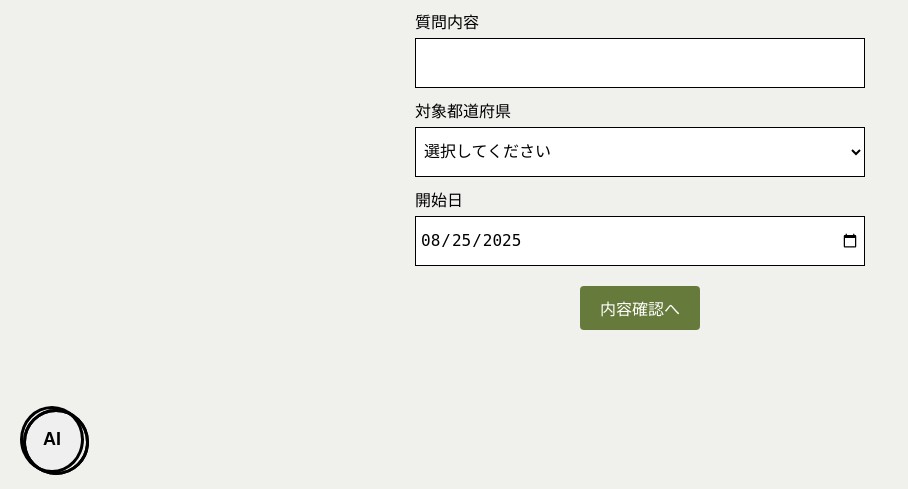
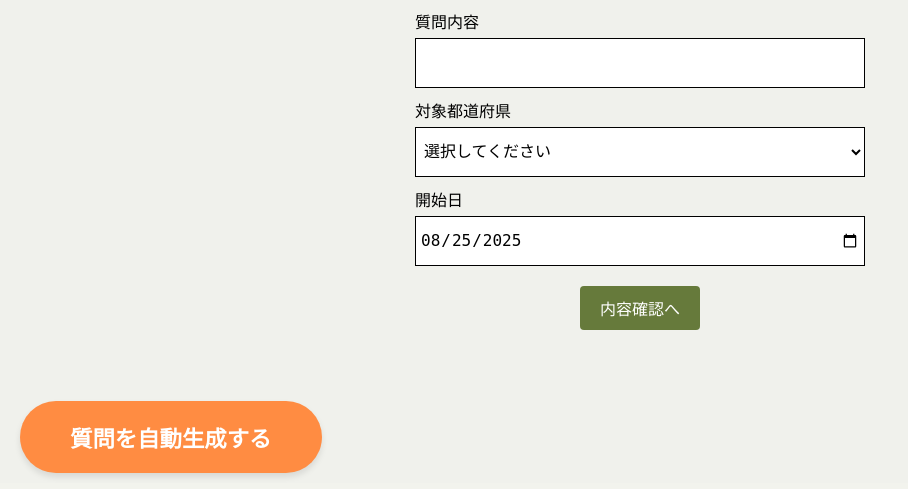
Before and after one commit to kokoro-12-11/2025U22, a Flask app: page /admin_board_create in a window 1280 px wide. Shown: the part 317-806 px from the top of the page, without its empty margins (0-908 px from the left). Run offline with Flask 3, Linux system fonts and the light colour scheme; the visitor is signed in with stand-in values (Sample User, id 1); parts of the project's set-up code (start-up, migrations or seed data) failed here and were passed over.

Commit message:
20250825/1658
Aiボタン

```diff
--- a/develop/static/css/admin_board_create.css
+++ b/develop/static/css/admin_board_create.css
@@ -105,7 +105,7 @@ main h2 {
 }
 
 /* AIロゴ */
-.ai_logo {
+/* .ai_logo {
   position: absolute;
   bottom: 10px;
   left: 20px;
@@ -132,4 +132,30 @@ main h2 {
   top: 0;
   left: 0;
   transform: rotate(45deg);
+} */
+
+
+
+.ai_logo {
+  position: absolute;
+  bottom: 10px;
+  left: 20px;
 }
+
+.ai_btn {
+    background-color: #ff8c42; /* オレンジ色 */
+    color: white;
+    border: none;
+    border-radius: 50px; /* 丸くする */
+    padding: 20px 50px; /* 高さと幅 */
+    font-size: 1.4rem;
+    font-weight: bold;
+    cursor: pointer;
+    transition: all 0.2s ease; /* hoverの動きを滑らかに */
+    box-shadow: 0 4px 6px rgba(0, 0, 0, 0.1); /* 少し影をつける */
+}
+
+.ai_btn:hover {
+    transform: translateY(-4px); /* 少し上に浮く */
+    box-shadow: 0 8px 12px rgba(0, 0, 0, 0.2); /* 影を強く */
+}
--- a/develop/templates/admin_board_create.html
+++ b/develop/templates/admin_board_create.html
@@ -84,7 +84,7 @@
             </form>
 
             <div class="ai_logo">
-                <button type="button" class="ai_btn" id="ai_button">AI</button>
+                <button type="button" class="ai_btn" id="ai_button">質問を自動生成する</button>
             </div>
 
             <script src="{{ url_for('static', filename='js/board_create.js') }}"></script>
```
Also changed, not shown: develop/static/boards/board_pref_1.png, develop/static/boards/board_pref_11.png, develop/static/boards/board_pref_12.png, develop/static/boards/board_pref_13.png, develop/static/boards/board_pref_22.png, develop/static/boards/board_pref_23.png, develop/static/boards/board_pref_27.png, develop/static/boards/board_pref_28.png, develop/static/boards/board_pref_40.png, develop/static/boards/board_pref_46.png.
